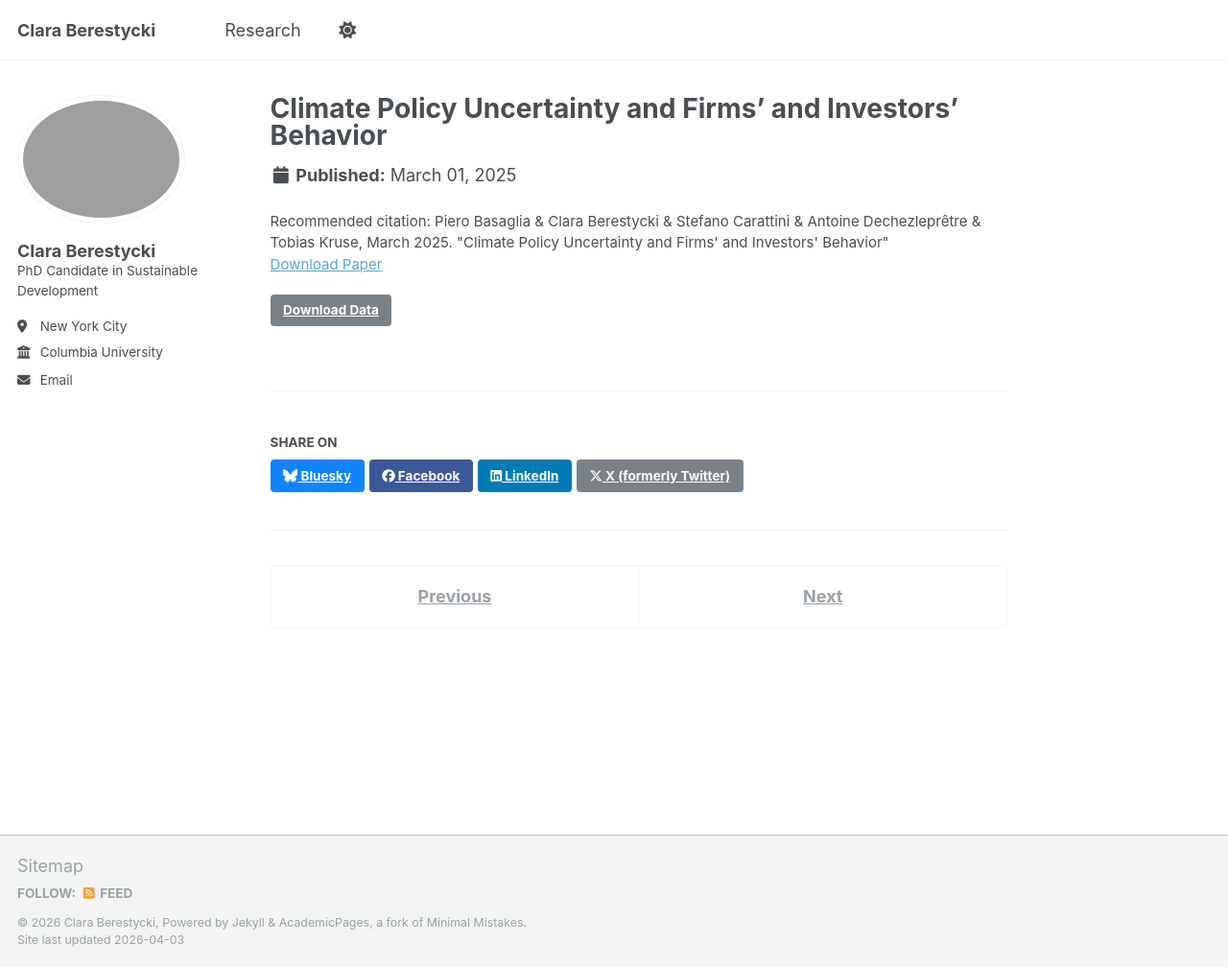
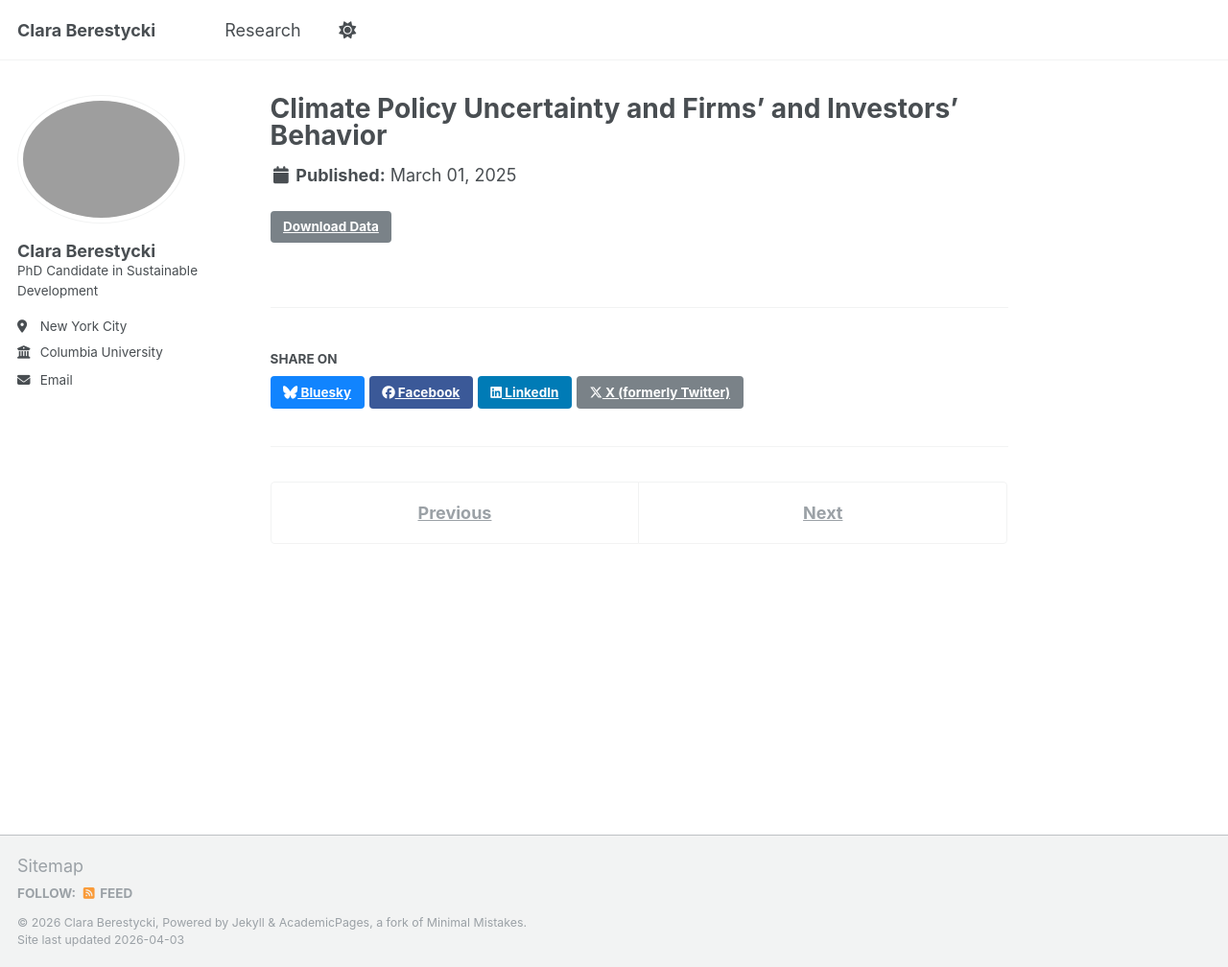
Before and after one commit to claraberes/claraberes.github.io, a Jekyll site: the page built from _publications/2009-10-01-paper-title-number-1.md, in a window 1280 px wide and 1008 px high. Shown: the whole window at 96% size. Built offline with Jekyll 4.4.1, drawn with Linux system fonts in a browser that asks for light colours.

Commit message:
Update 2009-10-01-paper-title-number-1.md

```diff
--- a/_publications/2009-10-01-paper-title-number-1.md
+++ b/_publications/2009-10-01-paper-title-number-1.md
@@ -11,7 +11,6 @@
   - "Tobias Kruse"
 paperurl: 'https://papers.ssrn.com/sol3/papers.cfm?abstract_id=5208076'
 dataurl: 'https://www.policyuncertainty.com/climate_policy_uncertainty.html'
-citation: 'Piero Basaglia & Clara Berestycki & Stefano Carattini & Antoine Dechezleprêtre & Tobias Kruse, March 2025. "Climate Policy Uncertainty and Firms'' and Investors'' Behavior"'
 series: "CESifo Working Paper"
 number: "11782"
 status: "working paper"
```
